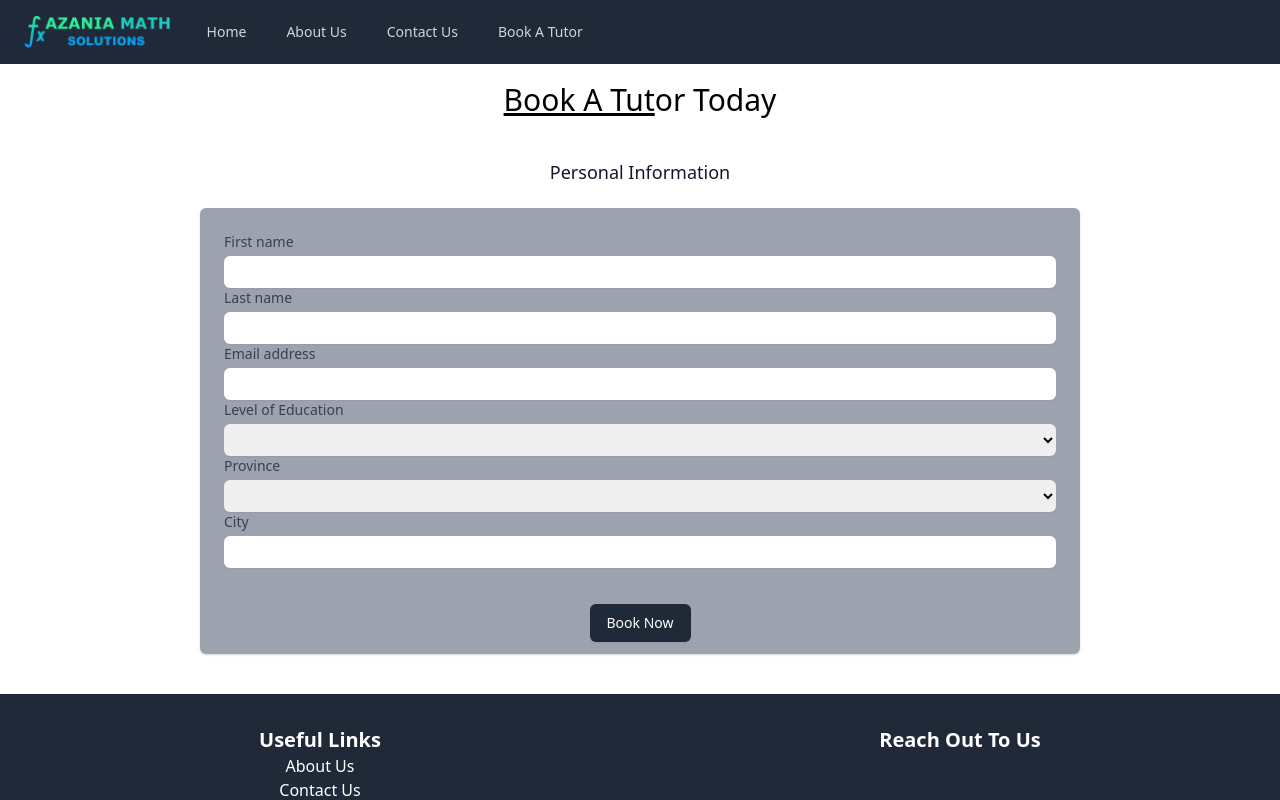
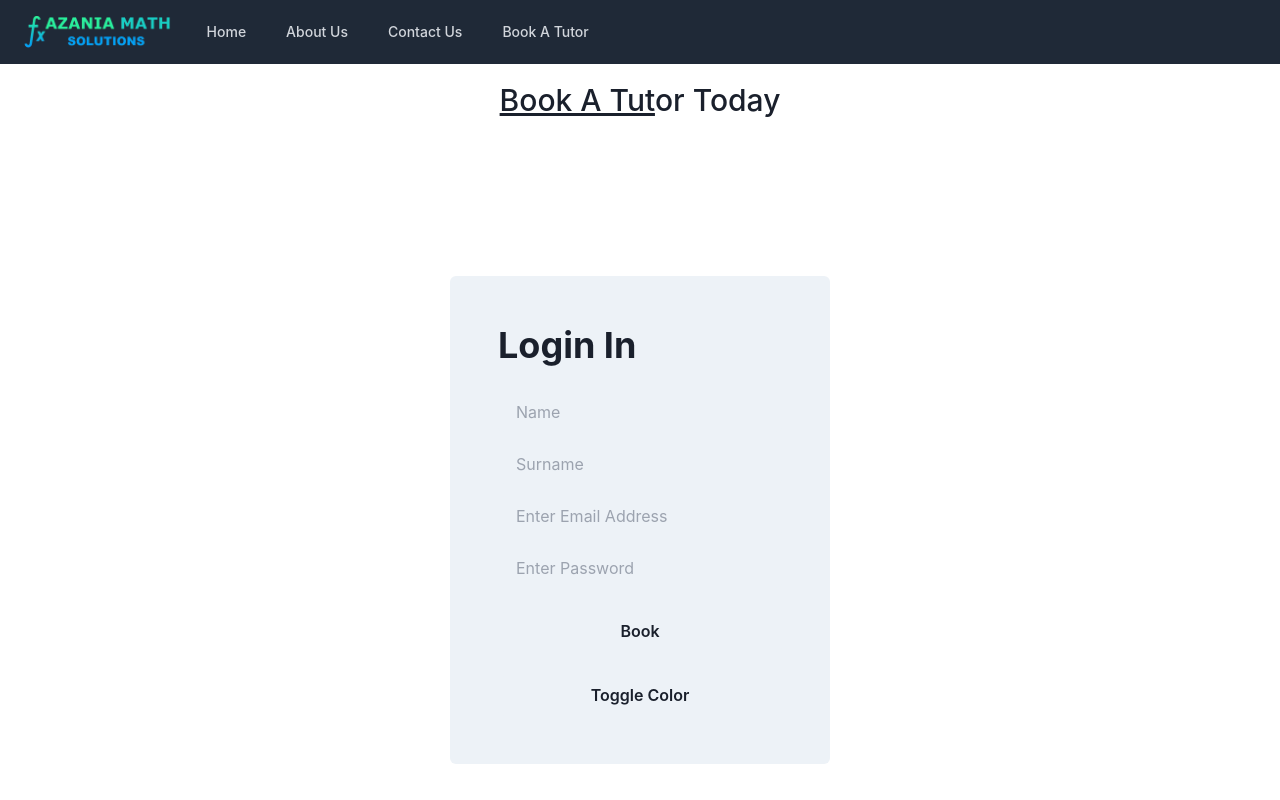
Before and after one commit to Azania-Mokhampane/education-website, a React (Create React App) app: page /bookATutor in a window 1280 px wide. Shown: the top 800 px of the page. Built offline with nearby package versions, Linux system fonts and the light colour scheme; a web font is replaced by a local one.

Commit message:
feat: added a modal

```diff
--- a/package.json
+++ b/package.json
@@ -15,7 +15,7 @@
     "@testing-library/react": "^11.2.2",
     "@testing-library/user-event": "^12.5.0",
     "formik": "^2.2.9",
-    "framer-motion": "^6.2.8",
+    "framer-motion": "^4.1.17",
     "react": "^17.0.1",
     "react-dom": "^17.0.1",
     "react-router-dom": "^6.2.2",
--- a/src/App.js
+++ b/src/App.js
@@ -5,10 +5,9 @@ import Footer from "./components/footer";
 const App = () => {
   return (
     <>
+      {" "}
       <NavBar />
-
       <LandingSection />
-
       <Footer />
     </>
   );
--- a/src/components/bookATutor.js
+++ b/src/components/bookATutor.js
@@ -1,36 +1,51 @@
-import React from "react";
+import React, { useState } from "react";
 import NavBar from "./navbar";
+import Footer from "./footer";
+import BookingButton from "./bookButton";
+import {
+  Button,
+  Flex,
+  Heading,
+  Input,
+  useColorMode,
+  useColorModeValue,
+} from "@chakra-ui/react";
 import { Formik } from "formik";
-import Footer from "./footer";
+import * as Yup from "yup";
 
 import "../styles/custom.css";
 
 const BookATutor = () => {
+  const { toggleColorMode } = useColorMode();
+  const formBackground = useColorModeValue("gray.100", "gray.900");
+  const [userName, setUserName] = useState("");
+
+  const userNameHandler = (event) => {
+    setUserName(event.target.value);
+  };
+
   return (
     <>
       <NavBar />
       <h1 className="pt-20 text-center text-3xl font-medium  leading-10">
-        {" "}
         <u>Book A Tut</u>or Today
       </h1>
       <Formik
-        initialValues={{ email: "" }}
+        initialValues={{
+          name: "",
+          surname: "",
+          email: "",
+          password: "",
+        }}
+        validationSchema={Yup.object({
+          name: Yup.string().required("You have add a your name"),
+        })}
         validate={(values) => {
           const errors = {};
-          if (!values.email) {
-            errors.email = "Your email is required!";
-          } else if (
-            !/^[A-Z0-9._%+-]+@[A-Z0-9.-]+\.[A-Z]{2,}$/i.test(values.email)
-          ) {
-            errors.email = "Invalid email address";
-          }
           return errors;
         }}
-        onSubmit={(values, { setSubmitting }) => {
-          setTimeout(() => {
-            alert(JSON.stringify(values, null, 2));
-            setSubmitting(false);
-          }, 400);
+        onSubmit={(values) => {
+          console.log(values);
         }}
       >
         {({
@@ -40,156 +55,72 @@ const BookATutor = () => {
           handleChange,
           handleBlur,
           handleSubmit,
-          isSubmitting,
-        }) => (
-          <div className="p-10 mt-10 sm:mt-0">
-            <div className="md:grid-cols-3 md:gap-6 sm:pl-40 sm:pr-40">
-              <div className="md:col-span-1">
-                <div className="px-4 sm:px-0">
-                  <h3 className="text-lg font-medium text-center leading-6 text-gray-900">
-                    Personal Information
-                  </h3>
-                </div>
-              </div>
-              <br />
-              <div className="mt-5 md:mt-0 md:col-span-2 ">
-                <form action="#" method="POST">
-                  <div className="shadow overflow-hidden sm:rounded-md">
-                    <div className="px-4 py-5 bg-gray-400 sm:p-6">
-                      <div className="">
-                        <div className="col-span-6 sm:col-span-3">
-                          <label
-                            htmlFor="first-name"
-                            className="block text-sm font-medium text-gray-700"
-                          >
-                            First name
-                          </label>
-                          <input
-                            required
-                            type="text"
-                            name="first-name"
-                            id="first-name"
-                            autoComplete="given-name"
-                            className="mt-1 focus:ring-indigo-500 focus:border-indigo-500 block w-full shadow-sm sm:text-sm border-gray-300 rounded-md"
-                          />
-                        </div>
-
-                        <div className="col-span-6 sm:col-span-3">
-                          <label
-                            htmlFor="last-name"
-                            className="block text-sm font-medium text-gray-700"
-                          >
-                            Last name
-                          </label>
-                          <input
-                            type="text"
-                            name="last-name"
-                            id="last-name"
-                            autoComplete="family-name"
-                            className="mt-1 focus:ring-indigo-500 focus:border-indigo-500 block w-full shadow-sm sm:text-sm border-gray-300 rounded-md"
-                          />
-                        </div>
-
-                        <div className="col-span-6 sm:col-span-4">
-                          <label
-                            htmlFor="email-address"
-                            className="block text-sm font-medium text-gray-700"
-                          >
-                            Email address
-                          </label>
-                          <input
-                            type="email"
-                            name="email"
-                            id="email-address"
-                            onChange={handleChange}
-                            value={values.email}
-                            onBlur={handleBlur}
-                            autoComplete="email"
-                            className="mt-1  focus:ring-indigo-500 focus:border-indigo-500 block w-full shadow-sm sm:text-sm border-gray-300 rounded-md"
-                          />
-                          {errors.email && touched.email && errors.email}
-                        </div>
-
-                        <div className="col-span-6 ">
-                          <label
-                            htmlFor="level-of-education"
-                            className="block text-sm font-medium text-gray-700"
-                          >
-                            Level of Education
-                          </label>
-                          <select
-                            type="text"
-                            name="level-of-education"
-                            id="level-of-education"
-                            autoComplete="level-of-education"
-                            className="mt-1 focus:ring-gray-500 focus:border-red-500 block w-full shadow-sm sm:text-sm border-gray-300 rounded-md"
-                          >
-                            <option></option>
-                            <option>Primary </option>
-                            <option>Secondary </option>
-                            <option>Tertiary </option>
-                          </select>
-                        </div>
-
-                        <div className="col-span-6 sm:col-span-3 lg:col-span-2">
-                          <label
-                            htmlFor="region"
-                            className="block text-sm font-medium text-gray-700"
-                          >
-                            Province
-                          </label>
-                          <select
-                            type="text"
-                            name="region"
-                            id="region"
-                            autoComplete="address-level1"
-                            className="mt-1 focus:ring-indigo-500 focus:border-indigo-500 block w-full shadow-sm sm:text-sm border-gray-300 rounded-md"
-                          >
-                            <option></option>
-                            <option>Gauteng</option>
-                            <option>Mpumalanga</option>
-                            <option>Western Cape</option>
-                            <option>Northern Cape</option>
-                            <option>Kwazulu-Natal</option>
-                            <option>Eastern Cape</option>
-                            <option>Limpopo</option>
-                            <option>North Wet</option>
-                            <option>Free State</option>
-                          </select>
-                        </div>
-                        <div className="col-span-6 sm:col-span-6 lg:col-span-2">
-                          <label
-                            htmlFor="city"
-                            className="block text-sm font-medium text-gray-700"
-                          >
-                            City
-                          </label>
-                          <input
-                            type="text"
-                            name="city"
-                            id="city"
-                            autoComplete="address-level2"
-                            className="mt-1 focus:ring-indigo-500 focus:border-indigo-500 block w-full shadow-sm sm:text-sm border-gray-300 rounded-md"
-                          />
-                        </div>
-                      </div>
-                    </div>
-                    <div className="px-4 py-3 bg-gray-400 text-center sm:px-6">
-                      <button
-                        onClick={handleSubmit}
-                        type="submit"
-                        disabled={isSubmitting}
-                        className="inline-flex justify-center py-2 px-4 border border-transparent shadow-sm text-sm font-medium rounded-md text-white bg-gray-800 hover:bg-blue-700 focus:outline-none focus:ring-2 focus:ring-offset-2 focus:ring-indigo-500"
-                      >
-                        Book Now
-                      </button>
-                    </div>
-                  </div>
+        }) => {
+          return (
+            <>
+              <Flex height="100vh" alignItems="center" justifyContent="center">
+                <form
+                  style={{ width: "auto", height: "auto" }}
+                  onSubmit={handleSubmit}
+                >
+                  <Flex
+                    direction="column"
+                    background={formBackground}
+                    p={12}
+                    rounded={6}
+                  >
+                    <Heading mb={6}>Login In</Heading>
+                    <Input
+                      value={userName}
+                      id="name"
+                      placeholder="Name"
+                      onChange={userNameHandler}
+                      variant="filled"
+                      mb={3}
+                      type="text"
+                      required
+                      className="overflow-hidden"
+                    ></Input>
+                    <Input
+                      value={values.surname}
+                      id="surname"
+                      placeholder="Surname"
+                      variant="filled"
+                      mb={3}
+                      type="text"
+                      onChange={handleChange}
+                      required
+                    ></Input>
+                    <Input
+                      value={values.email}
+                      id="email"
+                      placeholder="Enter Email Address"
+                      variant="filled"
+                      mb={3}
+                      type="email"
+                      onChange={handleChange}
+                      required
+                    ></Input>
+                    <Input
+                      id="password"
+                      placeholder="Enter Password"
+                      variant="filled"
+                      mb={6}
+                      type="password"
+                      onChange={handleChange}
+                    ></Input>
+                    <BookingButton
+                      username={userName}
+                      setUserName={setUserName}
+                    />
+                    <br />
+                    <Button onClick={toggleColorMode}>Toggle Color</Button>
+                  </Flex>
                 </form>
-              </div>
-            </div>
-          </div>
-        )}
+              </Flex>
+            </>
+          );
+        }}
       </Formik>
 
       <Footer />
--- a/src/components/bookButton.js
+++ b/src/components/bookButton.js
@@ -1,22 +1,47 @@
 import React from "react";
-import { useToast } from "@chakra-ui/toast";
+import {
+  Modal,
+  ModalOverlay,
+  ModalContent,
+  ModalHeader,
+  ModalFooter,
+  ModalBody,
+  ModalCloseButton,
+  useDisclosure,
+  Button,
+} from "@chakra-ui/react";
 
-const BookingButton = () => {
-  const toast = useToast();
+const BookingButton = ({ username, setUserName }) => {
+  const { isOpen, onOpen, onClose } = useDisclosure();
   return (
-    <button
-      onClick={() =>
-        toast({
-          title: "Account created.",
-          description: "We've created your account for you.",
-          status: "success",
-          duration: 9000,
-          isClosable: true,
-        })
-      }
-    >
-      Show Toast
-    </button>
+    <>
+      <Button onClick={onOpen}>Book</Button>
+
+      <Modal isOpen={isOpen} onClose={onClose}>
+        <ModalOverlay />
+        <ModalContent>
+          <ModalHeader></ModalHeader>
+          <ModalCloseButton />
+          <ModalBody>
+            {username} thank you for booking, we'll get back to you as soon as
+            posibble
+          </ModalBody>
+
+          <ModalFooter>
+            <Button
+              colorScheme="blue"
+              mr={3}
+              onClick={() => {
+                onClose();
+                setUserName("");
+              }}
+            >
+              Close
+            </Button>
+          </ModalFooter>
+        </ModalContent>
+      </Modal>
+    </>
   );
 };
 export default BookingButton;
--- a/src/components/footer.js
+++ b/src/components/footer.js
@@ -52,7 +52,7 @@ const Footer = () => {
                   </a>
                 </button>
                 <button>
-                  <a href="#">
+                  <a href="https://linkedin.com/in/azania-mokhampane-2728bb1a6">
                     <i>
                       <FacebookIcon />
                     </i>
@@ -66,7 +66,7 @@ const Footer = () => {
                   </a>
                 </button> */}
                 <button>
-                  <a href="#">
+                  <a href="https://linkedin.com/in/azania-mokhampane-2728bb1a6">
                     <i>
                       <YouTubeIcon />
                     </i>
--- a/src/index.js
+++ b/src/index.js
@@ -1,5 +1,6 @@
 import ReactDOM from "react-dom";
 import { BrowserRouter, Routes, Route } from "react-router-dom";
+import { ChakraProvider } from "@chakra-ui/react";
 
 import "./index.css";
 import App from "./App";
@@ -9,6 +10,8 @@ import ContactUs from "./components/contact";
 import BookATutor from "./components/bookATutor";
 
 ReactDOM.render(
+  <ChakraProvider>
+    {" "}
     <BrowserRouter>
       <Routes>
         <Route path="/" element={<App />} />
@@ -17,6 +20,7 @@ ReactDOM.render(
         <Route path="/contact" element={<ContactUs />} />
         <Route path="/bookATutor" element={<BookATutor />} />
       </Routes>
-  </BrowserRouter>,
+    </BrowserRouter>
+  </ChakraProvider>,
   document.getElementById("root")
 );
```
Also changed, not shown: 2 other files (tests, documents, lock files or other folders). Lines whose indentation alone changed are shown as unchanged.
